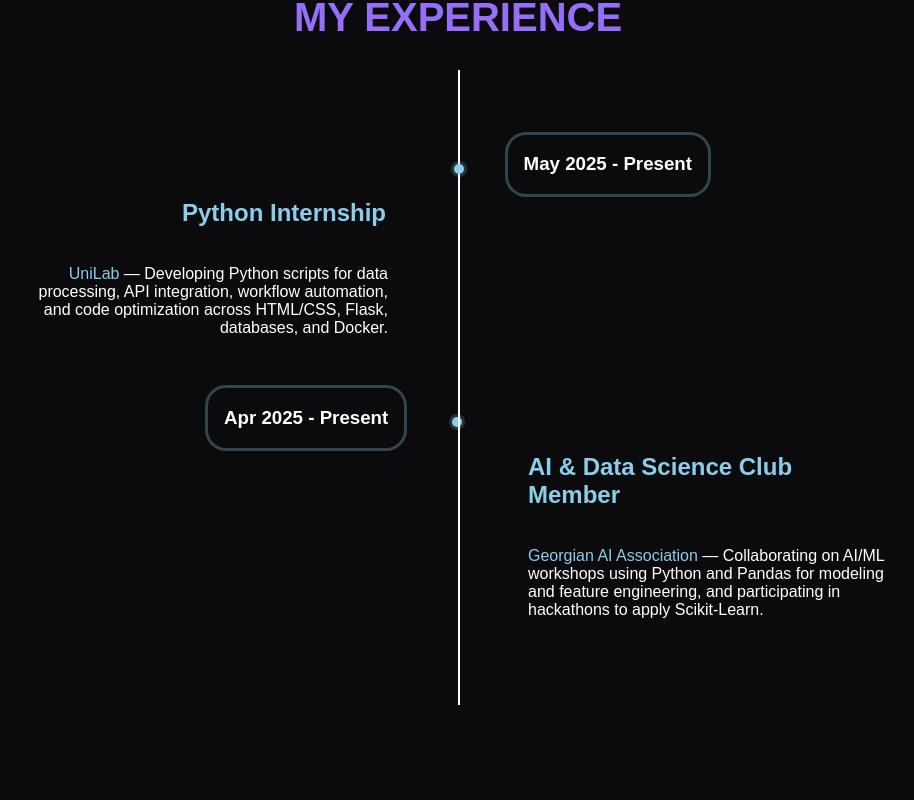
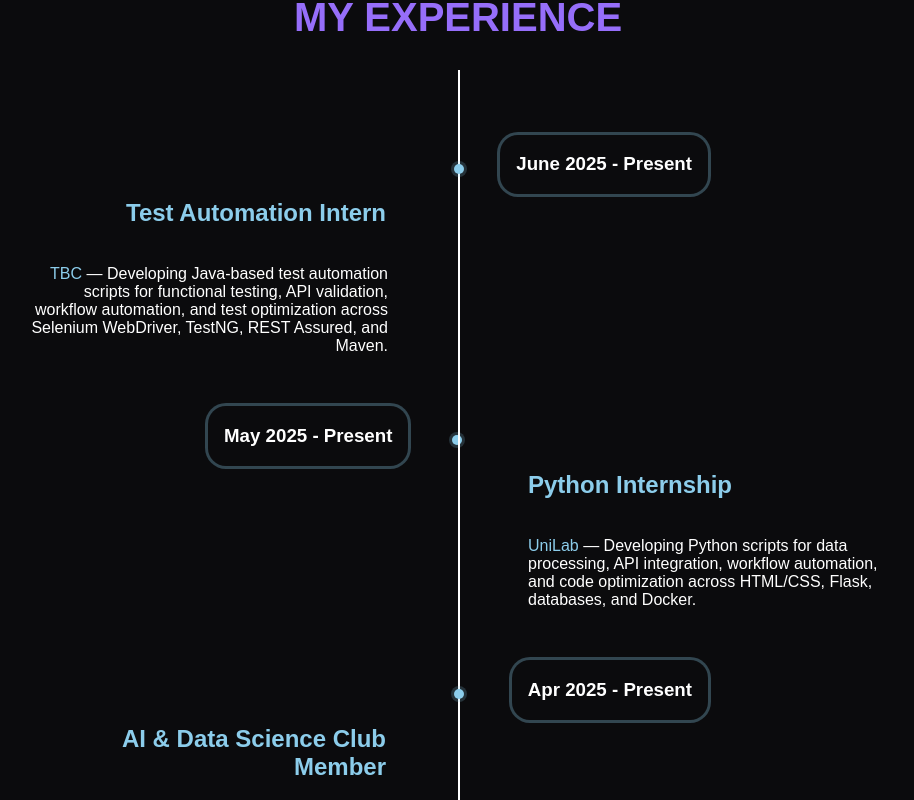
Before and after one commit to DavitEgoian/Portfolio-Website, a React (Create React App) app: page / in a window 1280 px wide. Shown: the part 9600-10400 px from the top of the page, without its empty margins (182-1096 px from the left). Built offline with nearby package versions, Linux system fonts and the light colour scheme; a web font is replaced by a local one.

Commit message:
new experince add

```diff
--- a/src/data/experienceTimeline.js
+++ b/src/data/experienceTimeline.js
@@ -1,4 +1,10 @@
 const educationTimeline = [
+  {
+    title: "Test Automation Intern",
+    highlighted: "TBC",
+    desc: " — Developing Java‑based test automation scripts for functional testing, API validation, workflow automation, and test optimization across Selenium WebDriver, TestNG, REST Assured, and Maven.",
+    date: "June 2025 - Present",
+  },
   {
     title: "Python Internship",
     highlighted: "UniLab",
```
